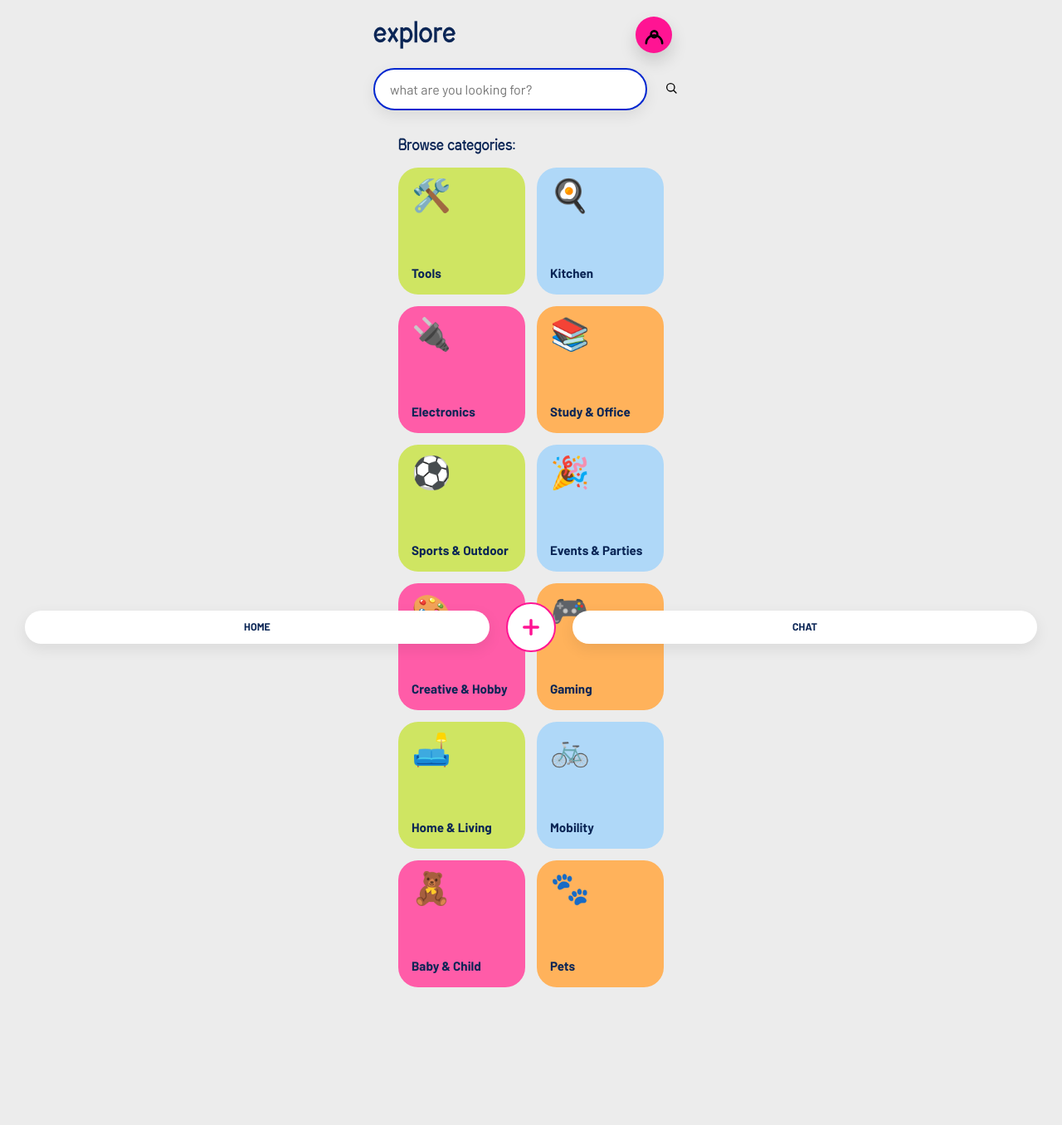
After one commit to san-pietrino/Pietro-Project, a Flask app: page /explore in a window 1280 px wide. The commit adds this page. Shown: the whole page at 83% size. Run offline with Flask 2, Linux system fonts and the light colour scheme; the visitor is signed in with stand-in values (Sample User, id 1); data comes from the database, SQL or seed files in the repository; both versions use the stored data as it was after the commit.

Commit message:
addtion of the explore section

```diff
--- a/app.py
+++ b/app.py
@@ -15,6 +15,22 @@ app.secret_key = 'pietro-secret-key-change-in-production'  # → see DECISIONS.m
 
 # Database configuration
 DATABASE = 'pietro.db'
+
+# Categories shown on the Explore page grid, with an icon/colour used since items don't have category images yet.
+EXPLORE_CATEGORIES = [
+    {'name': 'Tools', 'icon': '🛠️', 'color': 'color-green'},
+    {'name': 'Kitchen', 'icon': '🍳', 'color': 'color-blue'},
+    {'name': 'Electronics', 'icon': '🔌', 'color': 'color-pink'},
+    {'name': 'Study & Office', 'icon': '📚', 'color': 'color-orange'},
+    {'name': 'Sports & Outdoor', 'icon': '⚽', 'color': 'color-green'},
+    {'name': 'Events & Parties', 'icon': '🎉', 'color': 'color-blue'},
+    {'name': 'Creative & Hobby', 'icon': '🎨', 'color': 'color-pink'},
+    {'name': 'Gaming', 'icon': '🎮', 'color': 'color-orange'},
+    {'name': 'Home & Living', 'icon': '🛋️', 'color': 'color-green'},
+    {'name': 'Mobility', 'icon': '🚲', 'color': 'color-blue'},
+    {'name': 'Baby & Child', 'icon': '🧸', 'color': 'color-pink'},
+    {'name': 'Pets', 'icon': '🐾', 'color': 'color-orange'},
+]
 
 
 def get_db_connection():
@@ -483,6 +499,15 @@ def dashboard():
                          my_requests=my_requests)
 
 
+@app.route('/explore')
+def explore():
+    """Explore page - browse items by category, opened from the dashboard search bar."""
+    if 'user_id' not in session:
+        return redirect(url_for('login'))
+
+    return render_template('explore.html', categories=EXPLORE_CATEGORIES)
+
+
 @app.route('/start-chat/<int:item_id>')
 def start_chat_with_item(item_id):
     """Create or reuse a chat request for a requested item and redirect to the chat."""
@@ -617,8 +642,9 @@ def search():
         return redirect(url_for('login'))
 
     query = request.args.get('q', '')
+    category = request.args.get('category', '')
 
-    if not query:
+    if not query and not category:
         return render_template('search.html', items=[], query='', message='Enter an item name to search')
 
     conn = get_db_connection()
@@ -629,45 +655,59 @@ def search():
     user = cursor.fetchone()
     user_location = user['location'] if user else ''
 
-    # Search for items (case-insensitive)
-    cursor.execute('''
+    # Search for items (case-insensitive), optionally narrowed to a category
+    conditions = ["i.status = 'available'"]
+    params = []
+    if query:
+        conditions.append('i.name LIKE ?')
+        params.append(f'%{query}%')
+    if category:
+        conditions.append('i.category = ?')
+        params.append(category)
+    params.extend([user_location, f'%{user_location}%'])
+
+    cursor.execute(f'''
         SELECT i.*, u.username as owner, u.location as owner_location
         FROM items i
         JOIN users u ON i.owner_id = u.id
-        WHERE i.name LIKE ? AND i.status = 'available'
+        WHERE {' AND '.join(conditions)}
         ORDER BY
             CASE WHEN u.location = ? THEN 0
                  WHEN u.location LIKE ? THEN 1
                  ELSE 2 END
-    ''', (f'%{query}%', user_location, f'%{user_location}%'))
+    ''', params)
 
     items = cursor.fetchall()
 
     if not items:
-        # Item doesn't exist, show message to user about requesting it
-        cursor.execute('''
-            SELECT * FROM items WHERE name LIKE ? AND status = 'requested'
-        ''', (f'%{query}%',))
+        if query:
+            # Item doesn't exist, show message to user about requesting it
+            cursor.execute('''
+                SELECT * FROM items WHERE name LIKE ? AND status = 'requested'
+            ''', (f'%{query}%',))
+            requested_items = cursor.fetchall()
+        else:
+            requested_items = []
 
-        requested_items = cursor.fetchall()
+        conn.close()
         if requested_items:
-            conn.close()
             return render_template('search.html',
                                  items=[],
                                  query=query,
+                                 category=category,
                                  message='The requested item is currently unavailable. See pending requests:',
                                  requested_items=requested_items,
                                  show_request_form=True)
         else:
-            conn.close()
             return render_template('search.html',
                                  items=[],
                                  query=query,
-                                 message='The requested item is currently unavailable.',
-                                 show_request_form=True)
+                                 category=category,
+                                 message='No items found in this category yet.' if category else 'The requested item is currently unavailable.',
+                                 show_request_form=bool(query))
 
     conn.close()
-    return render_template('search.html', items=items, query=query)
+    return render_template('search.html', items=items, query=query, category=category)
 
 
 @app.route('/request-item', methods=['GET', 'POST'])
--- a/static/style.css
+++ b/static/style.css
@@ -1237,8 +1237,11 @@ footer {
     display: flex;
     gap: 8px;
     align-items: center;
-}
-.search-form-mobile input {
+    text-decoration: none;
+    cursor: pointer;
+}
+.search-form-mobile input,
+.search-form-mobile .search-bar-fake {
     flex: 1;
     padding: 14px 18px;
     border-radius: 30px;
@@ -1247,12 +1250,61 @@ footer {
     background: white;
     box-shadow: 0 6px 18px rgba(0,0,0,0.08);
 }
+.search-form-mobile .search-bar-fake {
+    color: #767676;
+}
 .search-form-mobile .search-btn {
     background: transparent;
     border: none;
     font-size: 1.3rem;
     padding: 6px 10px;
 }
+.categories-grid {
+    display: grid;
+    grid-template-columns: repeat(2, 1fr);
+    gap: 14px;
+    margin-bottom: 26px;
+}
+.category-card {
+    display: flex;
+    flex-direction: column;
+    align-items: flex-start;
+    justify-content: space-between;
+    aspect-ratio: 1 / 1;
+    border-radius: 24px;
+    padding: 16px;
+    text-decoration: none;
+    box-shadow: none;
+    border: none;
+    transition: transform 0.15s ease;
+}
+.category-card:active {
+    transform: scale(0.96);
+}
+.category-card.color-green {
+    background: #cfe562;
+}
+.category-card.color-blue {
+    background: #afd8f8;
+}
+.category-card.color-pink {
+    background: #ff5ca8;
+}
+.category-card.color-orange {
+    background: #ffb25b;
+}
+.category-icon {
+    font-size: 2.4rem;
+    line-height: 1;
+}
+.category-name {
+    font-weight: 700;
+    color: #0a2555;
+    font-family: var(--font-secondary);
+    font-size: 0.95rem;
+    line-height: 1.2;
+}
+.categories-section .section-title,
 .pending-section .section-title {
     font-size: 1.1rem;
     color: #0a2555;
--- /dev/null
+++ b/templates/explore.html
@@ -0,0 +1,39 @@
+{% from 'macros.html' import user_avatar %}
+<!DOCTYPE html>
+<html lang="en">
+<head>
+    <meta charset="UTF-8">
+    <meta name="viewport" content="width=device-width, initial-scale=1.0">
+    <title>Explore - Pietro</title>
+    <link rel="icon" type="image/svg+xml" href="{{ url_for('static', filename="icon - It's called Pietro.svg") }}">
+    <link rel="stylesheet" href="{{ url_for('static', filename='style.css') }}">
+</head>
+<body class="dashboard-page">
+    <div class="container dashboard-mobile">
+        <header class="dashboard-header">
+            <h1 class="welcome">explore</h1>
+            {{ user_avatar('avatar', current_user_photo) }}
+            <form class="search-form-mobile" action="{{ url_for('search') }}" method="GET">
+                <input type="text" name="q" placeholder="what are you looking for?" aria-label="search" autofocus>
+                <button type="submit" class="search-btn"><span class="icon icon-search" aria-hidden="true"></span><span class="sr-only">Search</span></button>
+            </form>
+        </header>
+
+        <main>
+            <section class="categories-section">
+                <h2 class="section-title">Browse categories:</h2>
+                <div class="categories-grid">
+                    {% for category in categories %}
+                    <a class="category-card {{ category.color }}" href="{{ url_for('search', category=category.name) }}">
+                        <span class="category-icon" aria-hidden="true">{{ category.icon }}</span>
+                        <span class="category-name">{{ category.name }}</span>
+                    </a>
+                    {% endfor %}
+                </div>
+            </section>
+        </main>
+
+        {% include 'footer_nav.html' %}
+    </div>
+</body>
+</html>
--- a/templates/search.html
+++ b/templates/search.html
@@ -65,13 +65,14 @@
 
         <main>
             <section class="search-section">
-                <h2><span class="icon icon-search" aria-hidden="true"></span> Search for Items</h2>
+                <h2><span class="icon icon-search" aria-hidden="true"></span> {% if category and not query %}{{ category }}{% else %}Search for Items{% endif %}</h2>
                 <form method="GET" action="{{ url_for('search') }}" class="search-form">
                     <input type="text" name="q" value="{{ query }}" placeholder="What are you looking for? (e.g., screwdriver)">
+                    {% if category %}<input type="hidden" name="category" value="{{ category }}">{% endif %}
                     <button type="submit" class="btn-primary">Search</button>
                 </form>
 
-                {% if query %}
+                {% if query or category %}
                     {% if message %}
                     <div class="unavailable-message">
                         <p>{{ message }}</p>
```
Also changed, not shown: templates/dashboard.html (+4 -4 lines), pietro.db.
